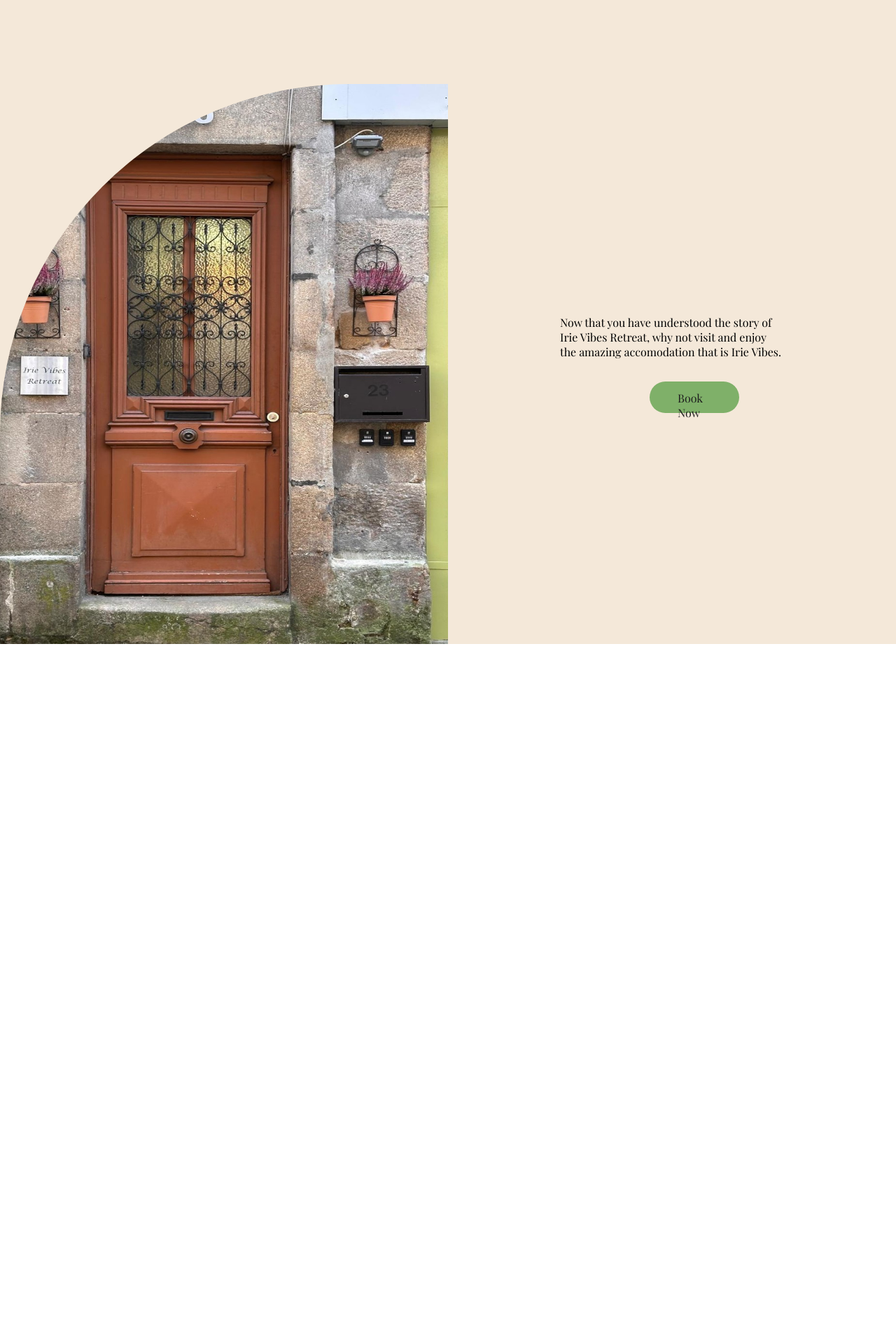
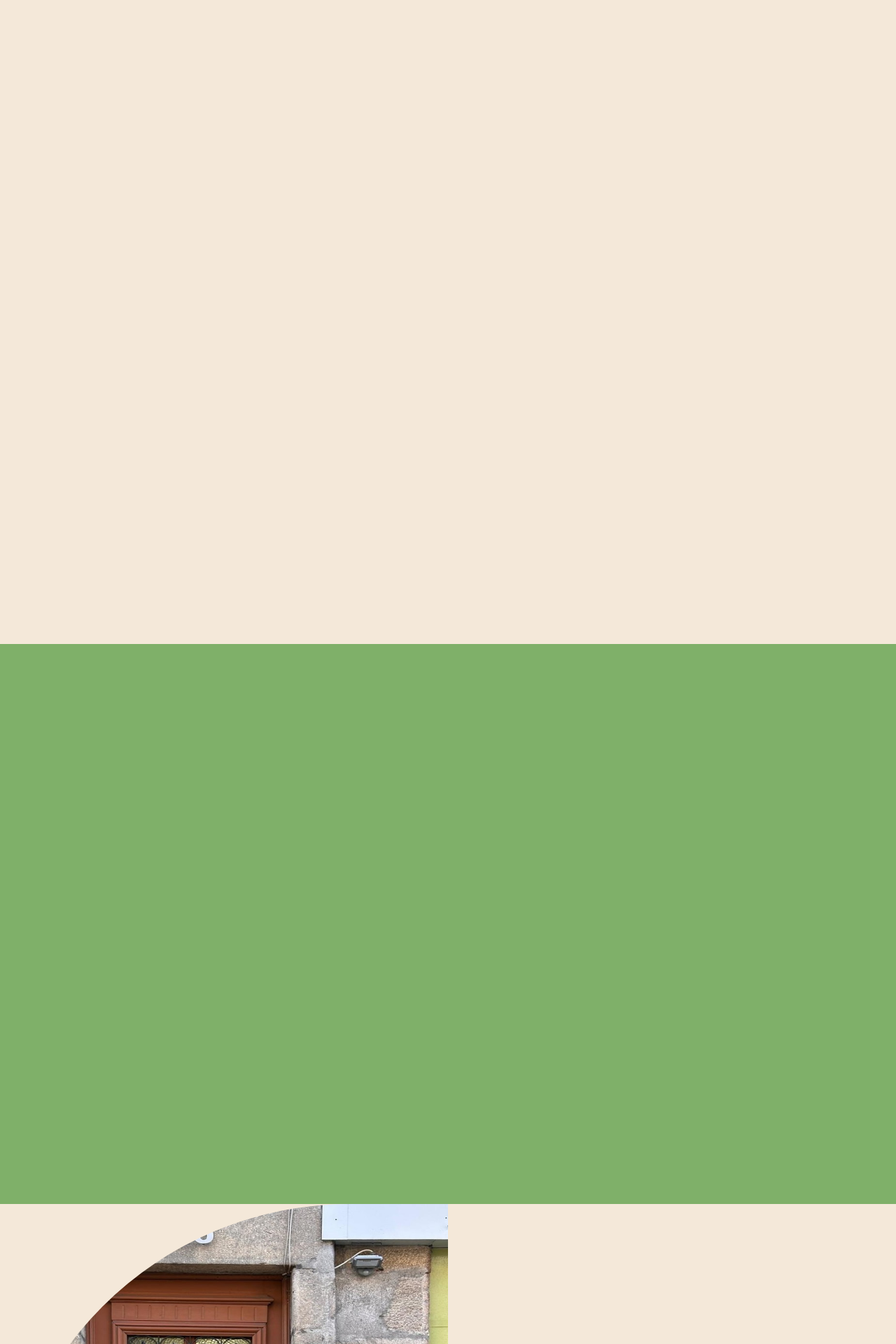
Before and after one commit to Lisandra-code/Irie-vibes-retreat, a plain HTML site: page index.html in a window 1280 px wide. Shown: the part 3080-5000 px from the top of the page at 70% size. Before the commit the page ends 4000 px from the top, so only its background shows below. Drawn offline with Linux system fonts and the light colour scheme.

Commit message:
Ignore this.

```diff
--- a/style.css
+++ b/style.css
@@ -284,7 +284,18 @@ html {
     left: 69%;
     top: 379%;
 }
-
+/*Timeline page */
+#timeline-page {
+    width: 100vw;
+    height: 100vh;
+    background-color: #F4E8D9;
+}
+/* Before & after page */
+#before-after-page {
+    width: 100vw;
+    height: 100vh;
+    background-color: #7FB069;
+}
 /*CTA page*/
 #CTA-page {
     background-color: #F4E8D9;
```
Also changed, not shown: index.html (+1 -1 lines).
